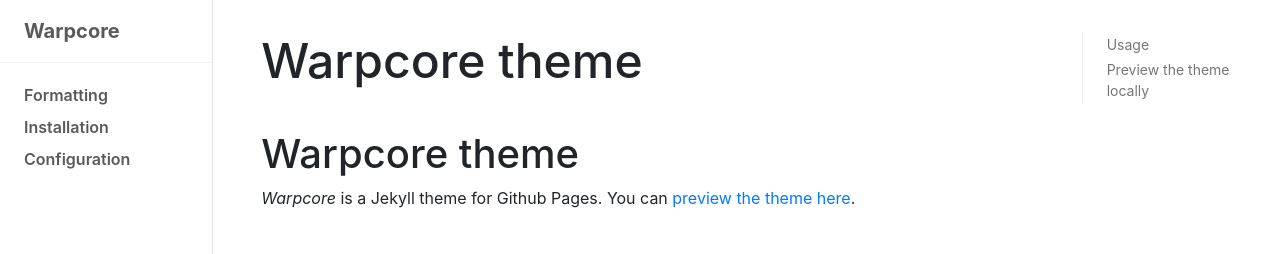
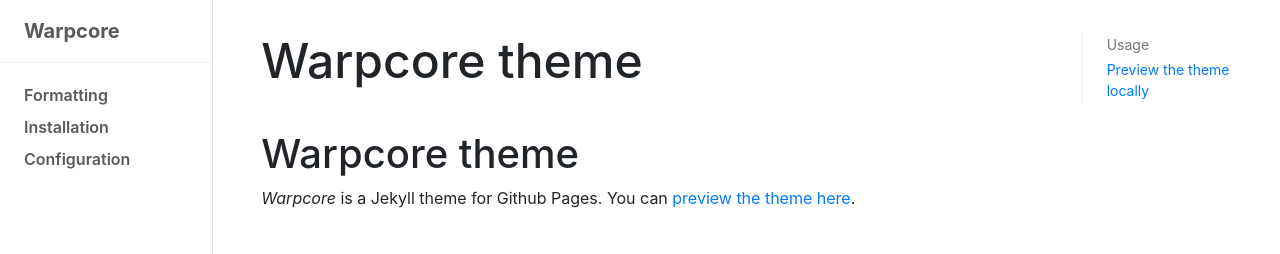
Before and after one commit to linklord/warpcore, a Jekyll site: the page built from README.md, in a window 1280 px wide. Shown: the top 254 px of the page. Built offline with Jekyll 4.4.1, drawn with Linux system fonts in a browser that asks for light colours; our own code applies the rules of GitHub Pages for plain Markdown files; comment, search, counter and statistics services are not loaded.

Commit message:
setup default toc highlight

```diff
--- a/_layouts/default.html
+++ b/_layouts/default.html
@@ -12,7 +12,7 @@
   <link rel="stylesheet" href="https://cdn.jsdelivr.net/npm/docsearch.js@2/dist/cdn/docsearch.min.css"/>
   {%- endif -%}
 </head>
-<body {% if page.toc %}class="position-relative" data-spy="scroll" data-target="#wc-toc-nav" data-offset="0"{% endif %}>
+<body{% if page.toc or page.toc == nil %} class="position-relative" data-spy="scroll" data-target="#wc-toc-nav" data-offset="0"{% endif %}>
 <div class="container-fluid">
   <div class="row flex-xl-nowrap">
         <div class="col-md-3 col-xl-2 wc-sidebar">
```
